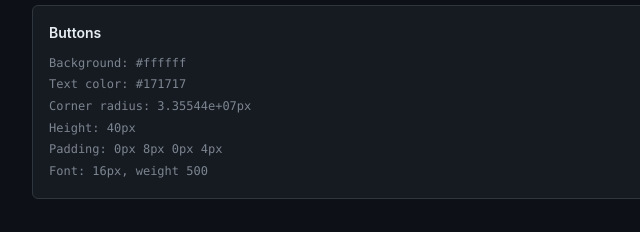
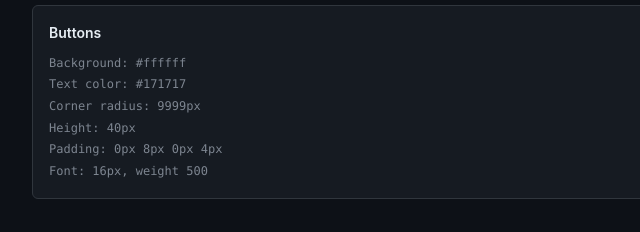
Before and after one commit to yuvrajangadsingh/brandmd, a website: page docs/vercel.html in a window 1280 px wide. Shown: the part 1756-1988 px from the top of the page, 152-792 px from the left. Drawn offline with Linux system fonts and the light colour scheme.

Commit message:
docs: rebuild the gallery pages from the regenerated examples

```diff
--- a/docs/vercel.html
+++ b/docs/vercel.html
@@ -155,7 +155,7 @@
 
     <div class="component">
       <div class="label">Buttons</div>
-      <div class="props">Background: #ffffff<br>Text color: #171717<br>Corner radius: 3.35544e+07px<br>Height: 40px<br>Padding: 0px 8px 0px 4px<br>Font: 16px, weight 500</div>
+      <div class="props">Background: #ffffff<br>Text color: #171717<br>Corner radius: 9999px<br>Height: 40px<br>Padding: 0px 8px 0px 4px<br>Font: 16px, weight 500</div>
     </div>
 
 
```
